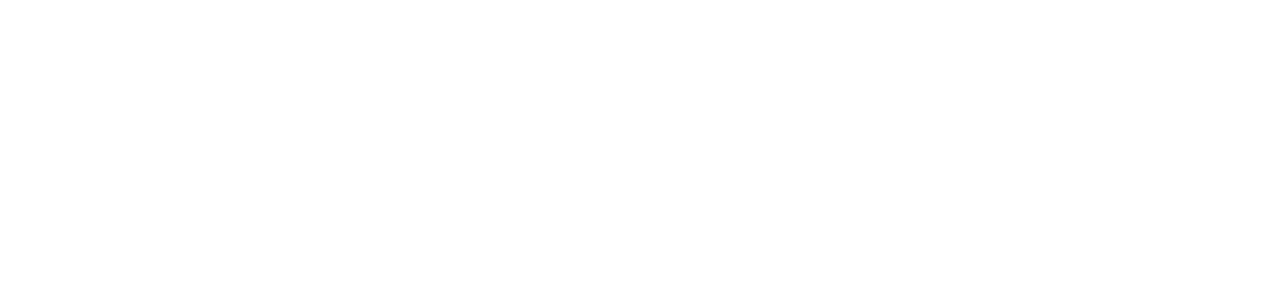
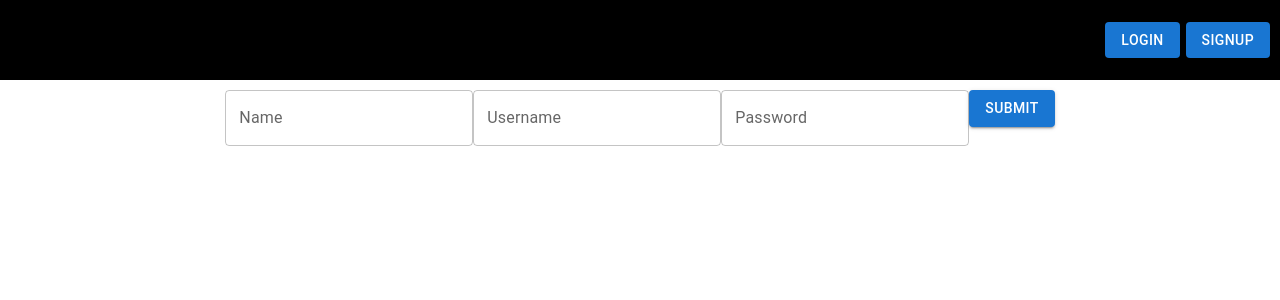
Before and after one commit to cyrus-estavillo/socialEdu-A, a React (Create React App) app in the folder client/my-app/: page /signup in a window 1280 px wide. Before the commit this address had no page. Shown: the top 300 px of the page. Built offline with nearby package versions, Linux system fonts and the light colour scheme.

Commit message:
login and signup integration done

```diff
--- a/client/my-app/src/App.js
+++ b/client/my-app/src/App.js
@@ -4,14 +4,19 @@ import { Route, Routes, BrowserRouter } from "react-router-dom";
 import UserContextProvider from './components/UserContext';
 import Login from './pages/Login';
 import Signup from './pages/Signup';
+import Header from './components/Header';
+import Main from './components/Main';
 
 function App() {
   return (
     <div className="App">
       <BrowserRouter>
         <UserContextProvider>
+          <Header />
           <Routes>
-            <Route path="/" element={<Signup />}/>
+            <Route path="/" element={<Main />}/>
+            <Route path="/signup" element={<Signup />}/>
+            <Route path="/login" element={<Login />}/>
           </Routes>
         </UserContextProvider>
       </BrowserRouter>
--- a/client/my-app/src/components/Header.js
+++ b/client/my-app/src/components/Header.js
@@ -0,0 +1,16 @@
+import { Button } from "@mui/material"
+// use display: "flex" in order to fix any align problem
+
+const Header = () => {
+    return (
+        <div style={{
+            minHeight: "80px", height: "40%", backgroundColor: "black", display: "flex",
+            alignContent: "center", alignItems: "center", justifyContent: "right"
+        }}>
+            <Button variant="contained" href="/login" sx={{ marginRight: "6px" }}>Login</Button>
+            <Button variant="contained" href="/signup" sx={{ marginRight: "10px" }}>Signup</Button>
+        </div>
+    )
+}
+
+export default Header;
--- a/client/my-app/src/components/Main.js
+++ b/client/my-app/src/components/Main.js
@@ -0,0 +1,11 @@
+
+
+const Main = () => {
+    return(
+        <div>
+
+        </div>
+    )
+}
+
+export default Main;
--- a/client/my-app/src/pages/Login.js
+++ b/client/my-app/src/pages/Login.js
@@ -0,0 +1,40 @@
+import Button from '@mui/material/Button';
+import TextField from '@mui/material/TextField';
+import { useContext, useState } from 'react';
+import { useNavigate } from 'react-router-dom';
+import { UserContext } from "../components/UserContext";
+
+const Login = () => {
+    const [username, setUsername] = useState("");
+    const [password, setPassword] = useState("");
+    const {setUserInfo} = useContext(UserContext);
+
+    const login = async () => {
+        const response = await fetch('http://localhost:3001/login', {
+            method: 'POST',
+            headers: { 'Content-Type': 'application/json' },
+            credentials: 'include',
+            body: JSON.stringify({
+                username,
+                password
+            })
+        })
+
+        if(response.ok) {
+            alert("login successful");
+        }
+        else {
+            alert("login unsuccessful");
+        }
+    }
+
+    return(
+        <div style={{marginTop: "10px"}}>
+            <TextField label="Username" variant="outlined" value={username} onChange={(e) => setUsername(e.target.value)} />
+            <TextField label="Password" variant="outlined" value={password} onChange={(e) => setPassword(e.target.value)} />
+            <Button variant="contained" onClick={login}>Submit</Button>
+        </div>
+    )
+}
+
+export default Login;
--- a/client/my-app/src/pages/Signup.js
+++ b/client/my-app/src/pages/Signup.js
@@ -1,6 +1,8 @@
 import * as React from 'react';
 import TextField from '@mui/material/TextField';
+import { Button } from '@mui/material';
 import { useState } from 'react';
+import { useNavigate } from 'react-router-dom';
 
 
 const Signup = () => {
@@ -8,11 +10,34 @@ const Signup = () => {
     const [username, setUsername] = useState('');
     const [password, setPassword] = useState('');
 
+    const navigate = useNavigate();
+
+    const signup = async () => {
+        const response = await fetch('http://localhost:3001/signup', {
+            method: 'POST',
+            headers: { 'Content-Type': 'application/json' },
+            credentials: 'include',
+            body: JSON.stringify({
+                name,
+                username,
+                password
+            })
+        })
+        if(response.ok) {
+            navigate("/login");
+        }
+        else {
+            alert('Registration Unsuccessful');
+        }
+    }
+
     return (
-        <div>
-            <TextField label="Outlined" variant="outlined" value={name} onChange={(e) => setName(e.target.value)} />
-            <TextField label="Outlined" variant="outlined" value={username} onChange={(e) => setUsername(e.target.value)} />
-            <TextField label="Outlined" variant="outlined" value={password} onChange={(e) => setPassword(e.target.value)} />
+        <div style={{marginTop: "10px"}}>
+            <TextField label="Name" variant="outlined" value={name} onChange={(e) => setName(e.target.value)} />
+            <TextField label="Username" variant="outlined" value={username} onChange={(e) => setUsername(e.target.value)} />
+            <TextField label="Password" variant="outlined" value={password} onChange={(e) => setPassword(e.target.value)} />
+            <Button variant="contained" onClick={signup}>Submit</Button>
+
         </div>
     )
 }
```
Also changed, not shown: 1 other file (tests, documents, lock files or other folders).
